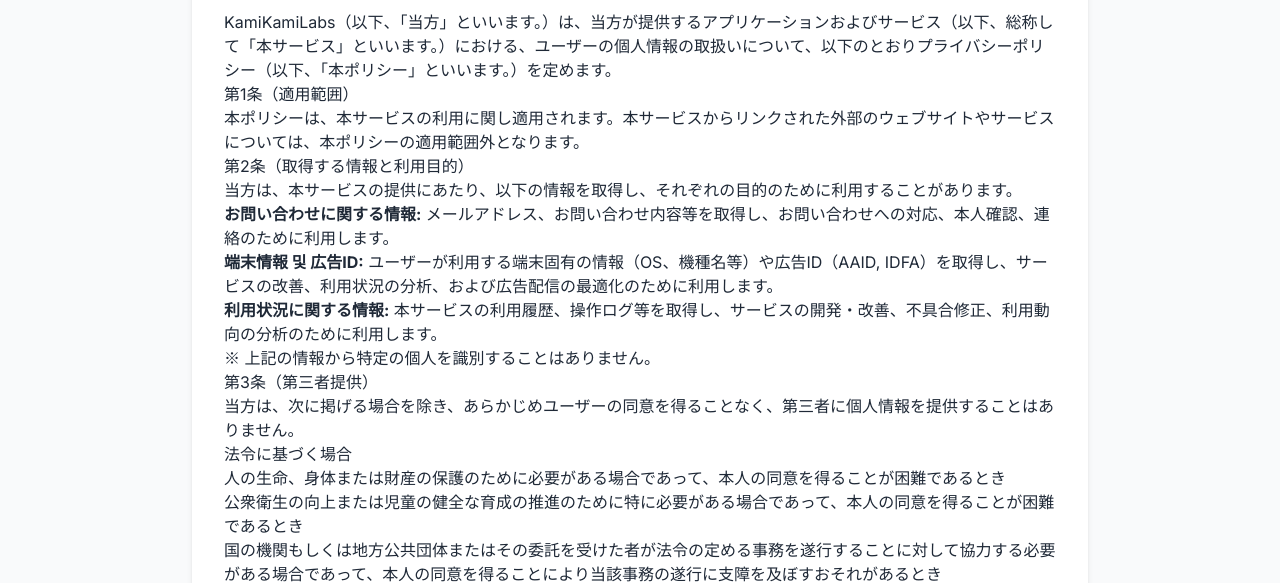
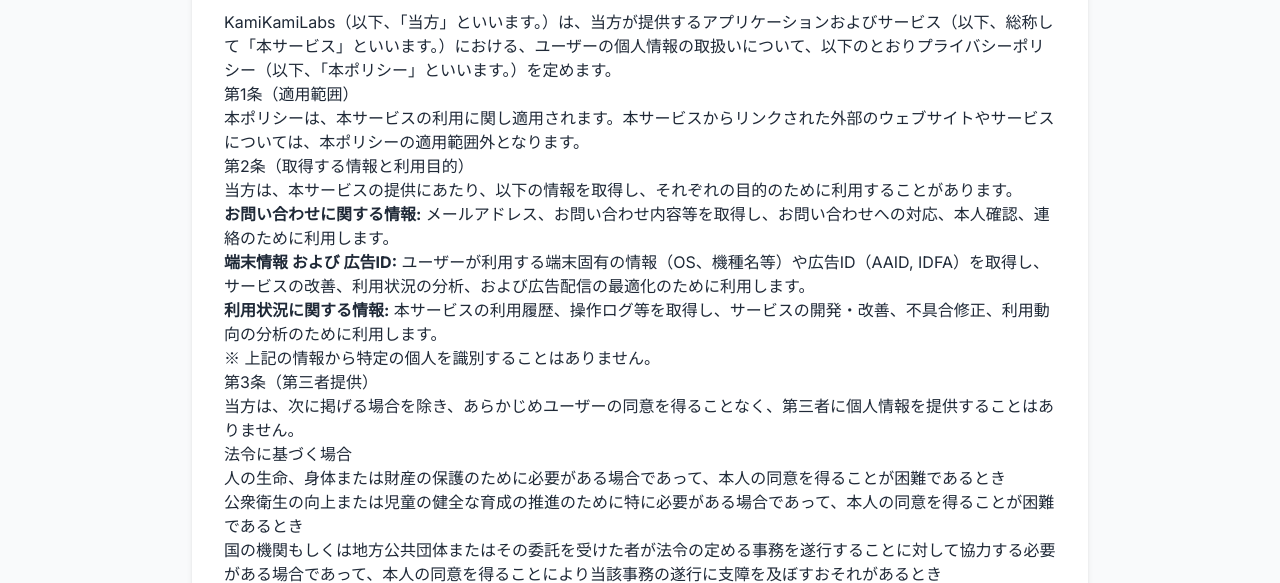
Before and after one commit to devkamikamilabs/devkamikamilabs.github.io, a plain HTML site: page privacy.html in a window 1280 px wide. Shown: the part 206-789 px from the top of the page. Drawn offline with nearby package versions, Linux system fonts and the light colour scheme.

Commit message:
Update privacy.html

```diff
--- a/privacy.html
+++ b/privacy.html
@@ -47,7 +47,7 @@
         <p>当方は、本サービスの提供にあたり、以下の情報を取得し、それぞれの目的のために利用することがあります。</p>
         <ul>
           <li><strong>お問い合わせに関する情報:</strong> メールアドレス、お問い合わせ内容等を取得し、お問い合わせへの対応、本人確認、連絡のために利用します。</li>
-          <li><strong>端末情報 및 広告ID:</strong> ユーザーが利用する端末固有の情報（OS、機種名等）や広告ID（AAID, IDFA）を取得し、サービスの改善、利用状況の分析、および広告配信の最適化のために利用します。</li>
+          <li><strong>端末情報 および 広告ID:</strong> ユーザーが利用する端末固有の情報（OS、機種名等）や広告ID（AAID, IDFA）を取得し、サービスの改善、利用状況の分析、および広告配信の最適化のために利用します。</li>
           <li><strong>利用状況に関する情報:</strong> 本サービスの利用履歴、操作ログ等を取得し、サービスの開発・改善、不具合修正、利用動向の分析のために利用します。</li>
         </ul>
         <p>※ 上記の情報から特定の個人を識別することはありません。</p>
```
